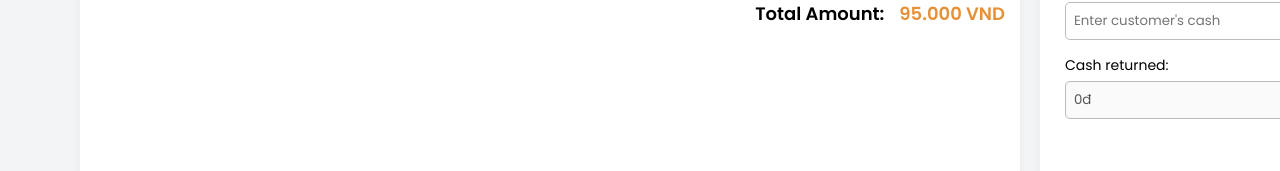
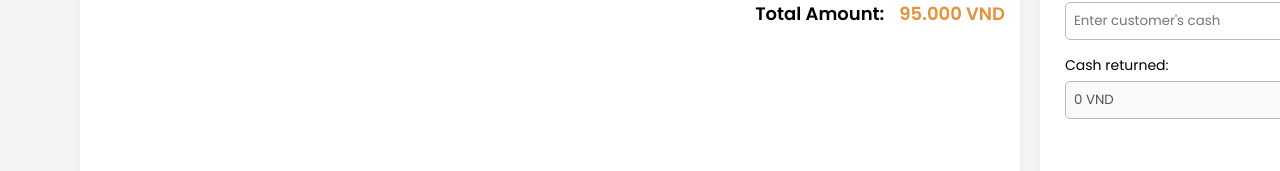
Before and after one commit to DannielVo/SoufaCoffee, a React (Vite) app: page /cashier/payment in a window 1280 px wide. Shown: the part 346-517 px from the top of the page. Built offline with nearby package versions, Linux system fonts and the light colour scheme.

Commit message:
Fix: Fix format of cash received

```diff
--- a/src/pages/paymentPg/PaymentPg.jsx
+++ b/src/pages/paymentPg/PaymentPg.jsx
@@ -1,8 +1,10 @@
 import React, { useState } from "react";
 import "./paymentPg.css";
 import { assets } from "../../assets/assets";
+import { useNavigate } from "react-router-dom";
 
 const PaymentPg = () => {
+  const navigate = useNavigate();
   const [method, setMethod] = useState("cash");
   const [cashReceived, setCashReceived] = useState("");
   const orderId = 101;
@@ -18,7 +20,7 @@ const PaymentPg = () => {
     0
   );
 
-  const cashReturned = cashReceived ? cashReceived - total : "";
+  const cashReturned = cashReceived ? Number(cashReceived) - total : "";
 
   const formatPrice = (price) => {
     return new Intl.NumberFormat("vi-VN", {
@@ -30,14 +32,11 @@ const PaymentPg = () => {
 
   return (
     <div className="payment-wrapper left-right">
-      {/* TITLE */}
       <h1 className="page-title">Payment Information</h1>
-
-      {/* ORDER ID */}
       <p className="order-id">Order ID: #{orderId}</p>
 
       <div className="payment-content">
-        {/* LEFT COLUMN — ORDER SUMMARY */}
+        {/* ORDER SUMMARY */}
         <div className="order-summary-section">
           <div className="order-summary-grid header">
             <div>No.</div>
@@ -63,7 +62,7 @@ const PaymentPg = () => {
           </div>
         </div>
 
-        {/* RIGHT COLUMN — PAYMENT METHOD */}
+        {/* PAYMENT METHOD */}
         <div className="payment-section">
           <h2 className="section-title">Payment Method</h2>
 
@@ -90,7 +89,7 @@ const PaymentPg = () => {
                   <input
                     type="number"
                     value={cashReceived}
-                    onChange={(e) => setCashReceived(Number(e.target.value))}
+                    onChange={(e) => setCashReceived(e.target.value)}
                     placeholder="Enter customer's cash"
                   />
                 </div>
@@ -99,7 +98,7 @@ const PaymentPg = () => {
                   <label>Cash returned:</label>
                   <input
                     type="text"
-                    value={cashReceived ? formatPrice(cashReturned) : "0đ"}
+                    value={cashReceived ? formatPrice(cashReturned) : "0 VND"}
                     disabled
                   />
                 </div>
@@ -117,7 +116,12 @@ const PaymentPg = () => {
 
           <div className="payment-actions">
             <button className="btn-confirm">Confirm</button>
-            <button className="btn-update-order">Update order</button>
+            <button
+              className="btn-update-order"
+              onClick={() => navigate("/cashier/home")}
+            >
+              Update order
+            </button>
           </div>
         </div>
       </div>
```
